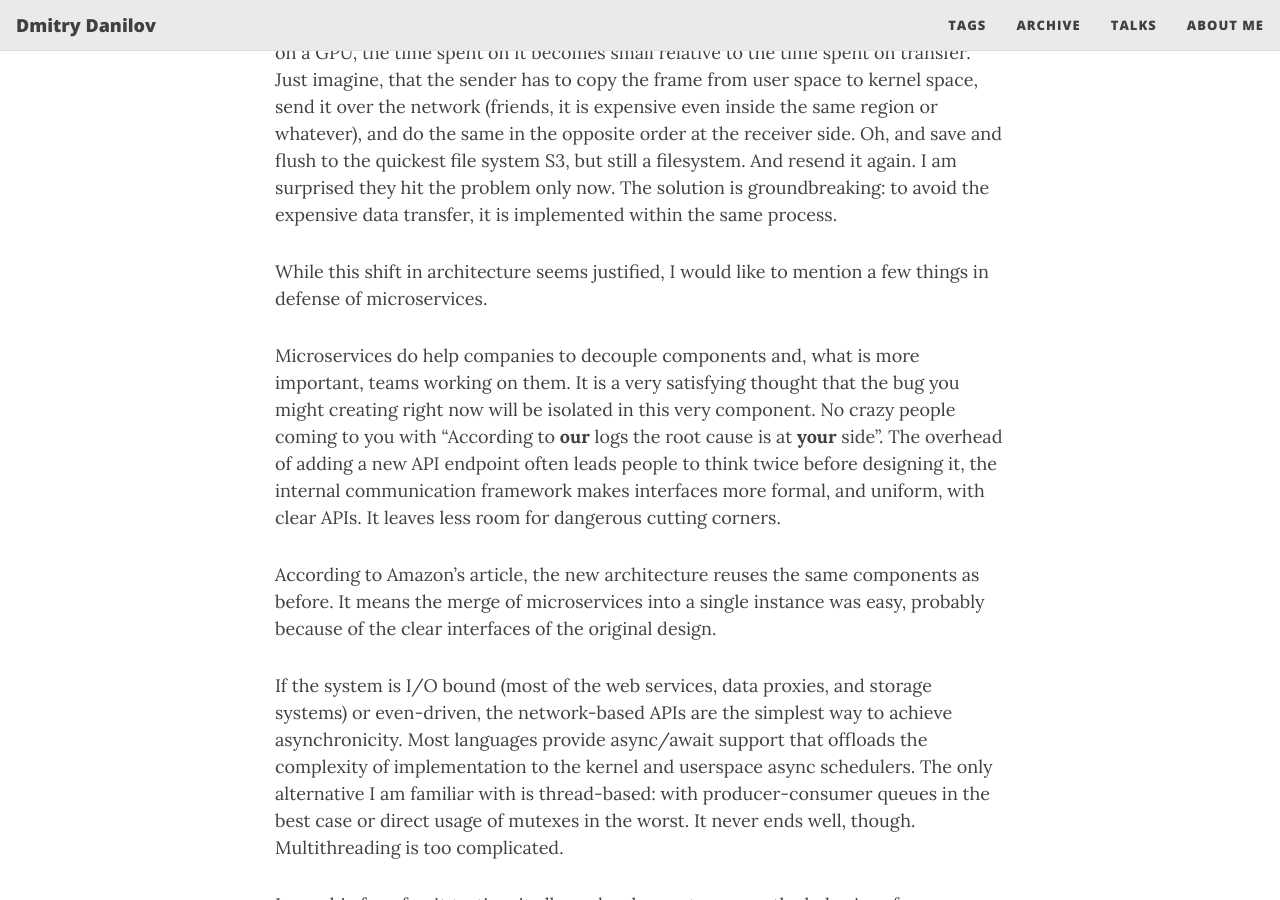
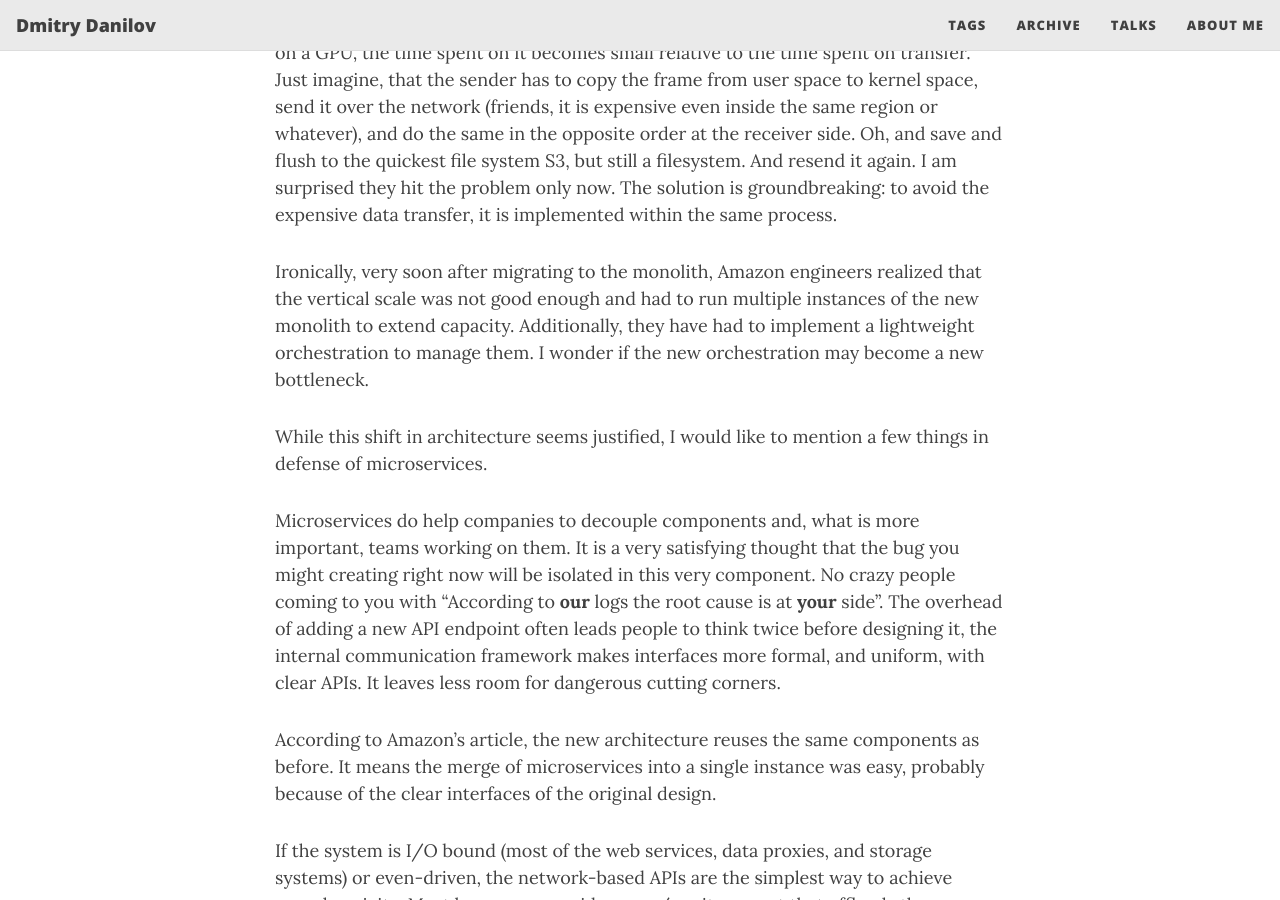
Before and after one commit to f-squirrel/f-squirrel.github.io, a Jekyll site: the page built from _posts/2023-05-14-thoughts-about-microservices.md, in a window 1280 px wide and 900 px high, scrolled down 1957 px. Built offline with Jekyll 4.4.1, drawn with Linux system fonts in a browser that asks for light colours; nearby versions of some CDN libraries.

Commit message:
post: add more about multiple monoliths

```diff
--- a/_posts/2023-05-14-thoughts-about-microservices.md
+++ b/_posts/2023-05-14-thoughts-about-microservices.md
@@ -30,6 +30,8 @@
 
 I have never worked in Amazon but I do have some experience in the video and audio industry. It sounds obvious to me that a video processing system requires a quick communication channel able to transfer big video frames. Especially if the processing has anything to do with near-real time. Since the processing most probably happens on a GPU, the time spent on it becomes small relative to the time spent on transfer. Just imagine, that the sender has to copy the frame from user space to kernel space, send it over the network (friends, it is expensive even inside the same region or whatever), and do the same in the opposite order at the receiver side. Oh, and save and flush to the quickest file system S3, but still a filesystem. And resend it again. I am surprised they hit the problem only now. The solution is groundbreaking: to avoid the expensive data transfer, it is implemented within the same process.
 
+Ironically, very soon after migrating to the monolith, Amazon engineers realized that the vertical scale was not good enough and had to run multiple instances of the new monolith to extend capacity. Additionally, they have had to implement a lightweight orchestration to manage them. I wonder if the new orchestration may become a new bottleneck.
+
 While this shift in architecture seems justified, I would like to mention a few things in defense of microservices.
 
 Microservices do help companies to decouple components and, what is more important, teams working on them. It is a very satisfying thought that the bug you might creating right now will be isolated in this very component. No crazy people coming to you with "According to **our** logs the root cause is at **your** side".
```
